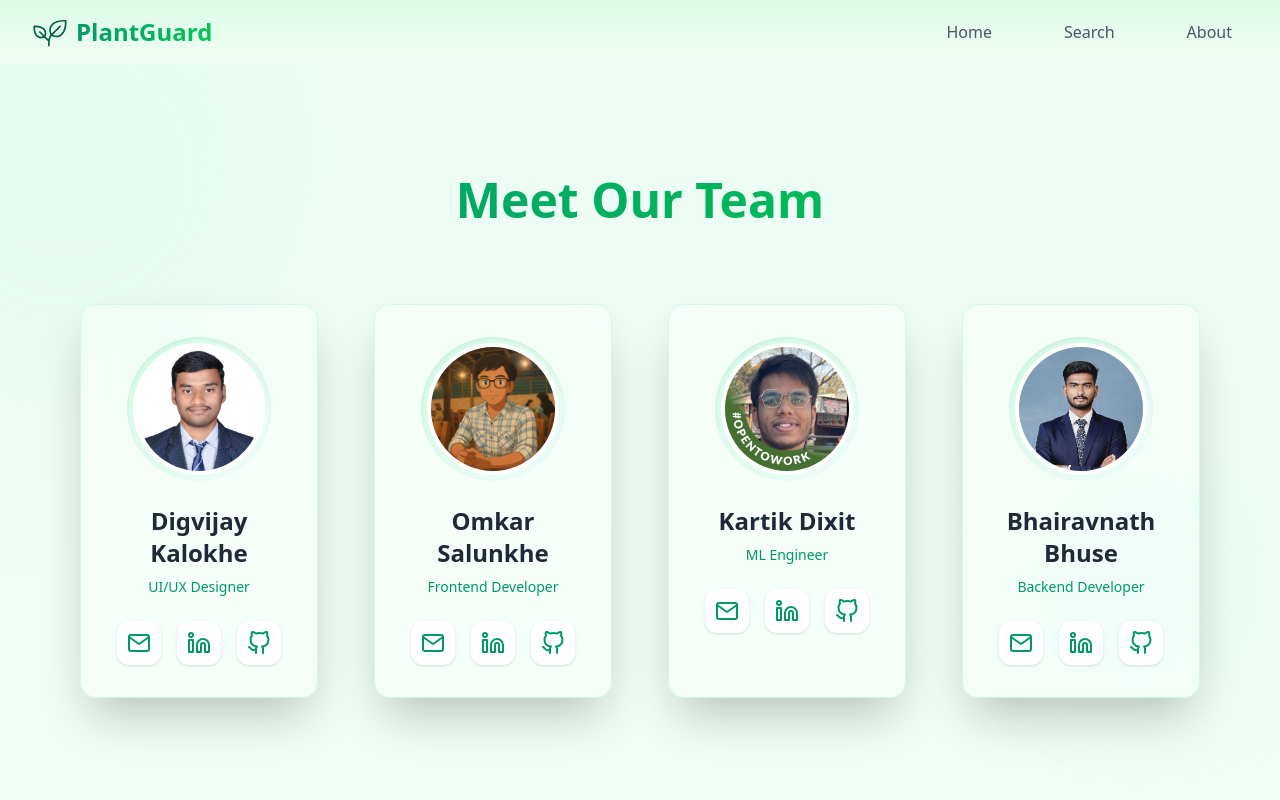
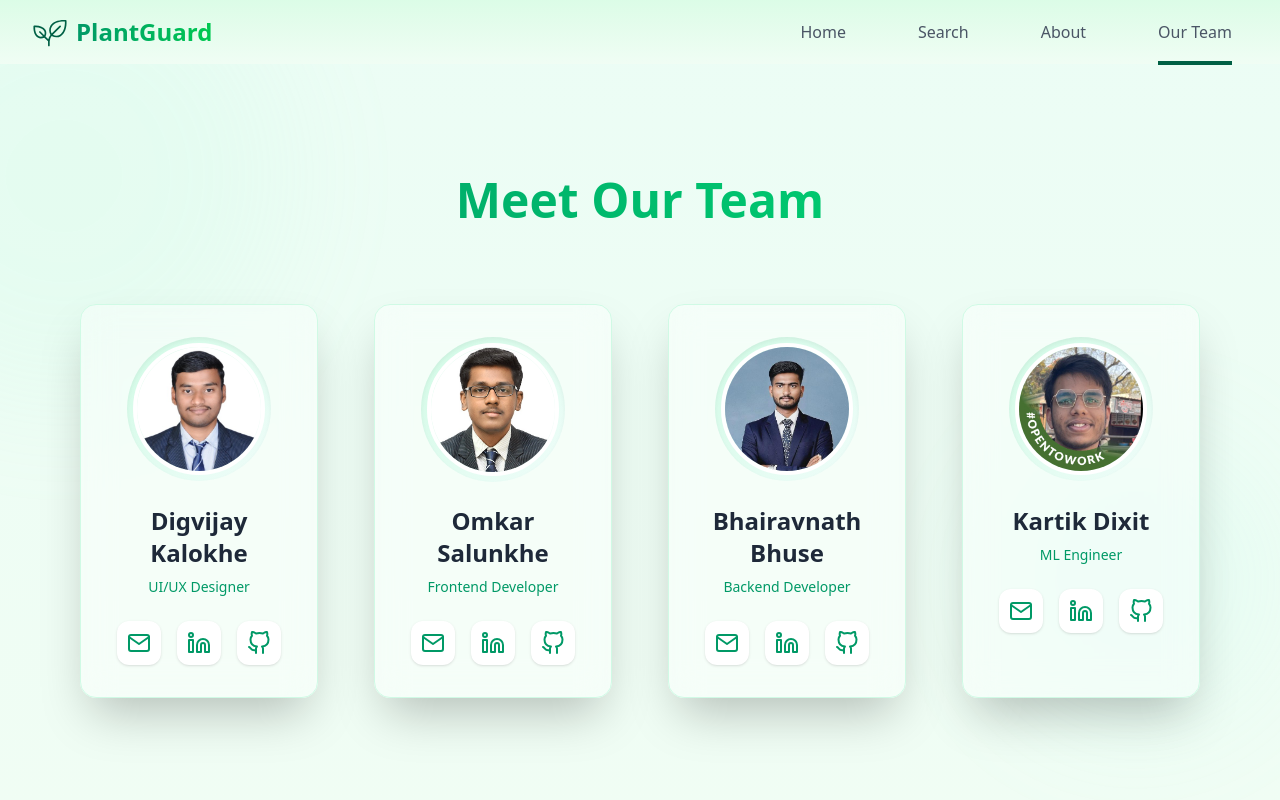
Before and after one commit to Omkar1201/Crop_Disease-Predictor, a React (Vite) app in the folder client/: page /team in a window 1280 px wide. Shown: the top 800 px of the page. Built offline with nearby package versions, Linux system fonts and the light colour scheme.

Commit message:
dk github added - omkar photo added - card rearranged

```diff
--- a/client/src/components/Navbar.jsx
+++ b/client/src/components/Navbar.jsx
@@ -8,6 +8,7 @@ const navItems = [
     { to: "/", text: "Home" },
     { to: "/selectfile", text: "Search" },
     { to: "/about", text: "About" },
+    { to: "/team", text: "Our Team" },
 ];
 
 const navbarVariants = {
--- a/client/src/components/TeamSection.jsx
+++ b/client/src/components/TeamSection.jsx
@@ -2,7 +2,7 @@ import { motion } from "framer-motion";
 import { LuLinkedin } from "react-icons/lu";
 import { FiGithub } from "react-icons/fi";
 import { FiMail } from "react-icons/fi";
-import omkar from '../assets/Ghibli Style.png'
+import omkar from '../assets/omkar.jpg'
 import bhairavnath from '../assets/bhairavnath.jpeg'
 import digvijay from '../assets/digvijay.jpeg'
 import kartik from '../assets/kartik.jpeg'
@@ -14,15 +14,23 @@ const teamMembers = [
         image: digvijay,
         email: "digvijaykalokhe16@gmail.com",
         linkedin: "https://www.linkedin.com/in/digvijay-kalokhe-b975442ab/",
-        github: "https://github.com/",
+        github: "https://github.com/digvijay160902/",
     },
     {
         name: "Omkar Salunkhe",
         role: "Frontend Developer",
         image: omkar,
-        email: "omkarsalunkhe3597@gmail.com",
+        email: "omkarsalunkhe1201@gmail.com",
         linkedin: "https://www.linkedin.com/in/omkar-salunkhe-28784b214",
         github: "https://github.com/omkar1201",
+    },
+    {
+        name: "Bhairavnath Bhuse",
+        role: "Backend Developer",
+        image: bhairavnath,
+        email: "bhairavnathbhuse@gmail.com",
+        linkedin: "https://www.linkedin.com/in/bhairavnath-bhuse-740266231/",
+        github: "https://github.com/Bhairavnath-Bhuse",
     },
     {
         name: "Kartik Dixit",
@@ -31,14 +39,6 @@ const teamMembers = [
         email: "kartik.dixit@gmail.com",
         linkedin: "https://www.linkedin.com/in/kartik-prasad-dixit-6a627b225/",
         github: "https://github.com/Kartik-Dixit-11",
-    },
-    {
-        name: "Bhairavnath Bhuse",
-        role: "Backend Developer",
-        image: bhairavnath,
-        email: "bhairavnathbhuse@gmail.com",
-        linkedin: "https://www.linkedin.com/in/bhairavnath-bhuse-740266231/",
-        github: "https://github.com/Bhairavnath-Bhuse",
     },
 
 ];
@@ -61,7 +61,7 @@ export default function TeamSection() {
                     whileInView={{ opacity: 1, y: 0 }}
                     transition={{ duration: 0.6, delay: 0.2 }}
                     viewport={{ once: true }}
-                    className="text-4xl md:text-5xl font-bold text-center mb-20 bg-clip-text text-transparent bg-gradient-to-r from-emerald-600 to-green-500"
+                    className="text-4xl md:text-5xl font-bold text-center mb-20 bg-clip-text text-transparent bg-gradient-to-r from-emerald-600 to-green-400"
                 >
                     Meet Our Team
                 </motion.h2>
@@ -70,7 +70,7 @@ export default function TeamSection() {
                     {teamMembers.map((member, idx) => (
                         <motion.div
                             key={idx}
-                            className="group relative bg-white/40 backdrop-blur-lg p-8 rounded-2xl shadow-2xl border border-emerald-100 hover:shadow-3xl transition-all duration-300 ease-out hover:-translate-y-3 cursor-pointer"
+                            className="group w-[18.5rm] relative bg-white/40 backdrop-blur-lg p-8 rounded-2xl shadow-2xl border border-emerald-100 hover:shadow-3xl transition-all duration-300 ease-out hover:-translate-y-3 cursor-pointer"
                             initial={{ opacity: 0, scale: 0.95 }}
                             whileInView={{ opacity: 1, scale: 1 }}
                             transition={{ duration: 0.5, delay: idx * 0.15, type: "spring" }}
```
Also changed, not shown: client/src/assets/Ghibli Style.png (deleted), client/src/assets/omkar.jpg (added).
